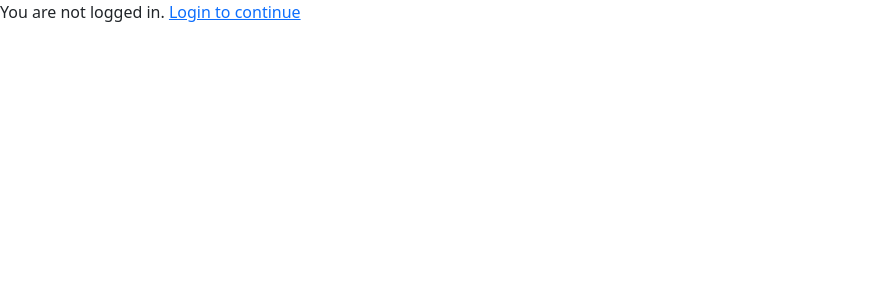
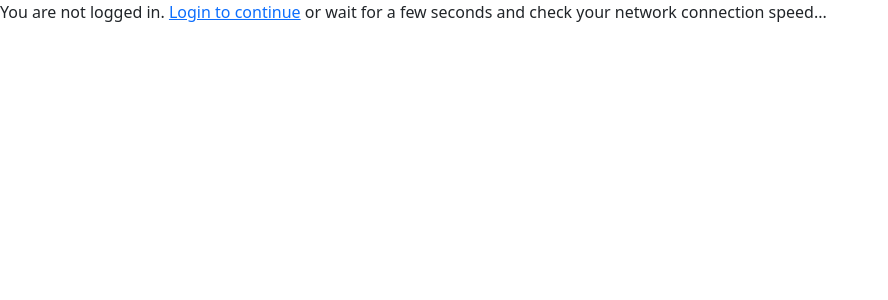
Before and after one commit to christo-zero-john/pbl-academy, a Next.js app: page /mentor/courses/create in a window 1280 px wide. Shown: the top 300 px of the page, without its empty margins (0-888 px from the left). Built offline with nearby package versions, Linux system fonts and the light colour scheme; no server answers; a web font is replaced by a local one.

Commit message:
Found modified or deleted file,  app/dashboard/check-login.jsx. Committing Via Global Bash Script:git-status-automated.bat

```diff
--- a/app/dashboard/check-login.jsx
+++ b/app/dashboard/check-login.jsx
@@ -31,7 +31,8 @@ function CheckLogin({ children }) {
       <>
         <p className="">
           You are not logged in.{" "}
-          <Link href="/auth/login">Login to continue</Link>
+          <Link href="/auth/login">Login to continue</Link> or wait for a few
+          seconds and check your network connection speed...
         </p>
       </>
     );
```
